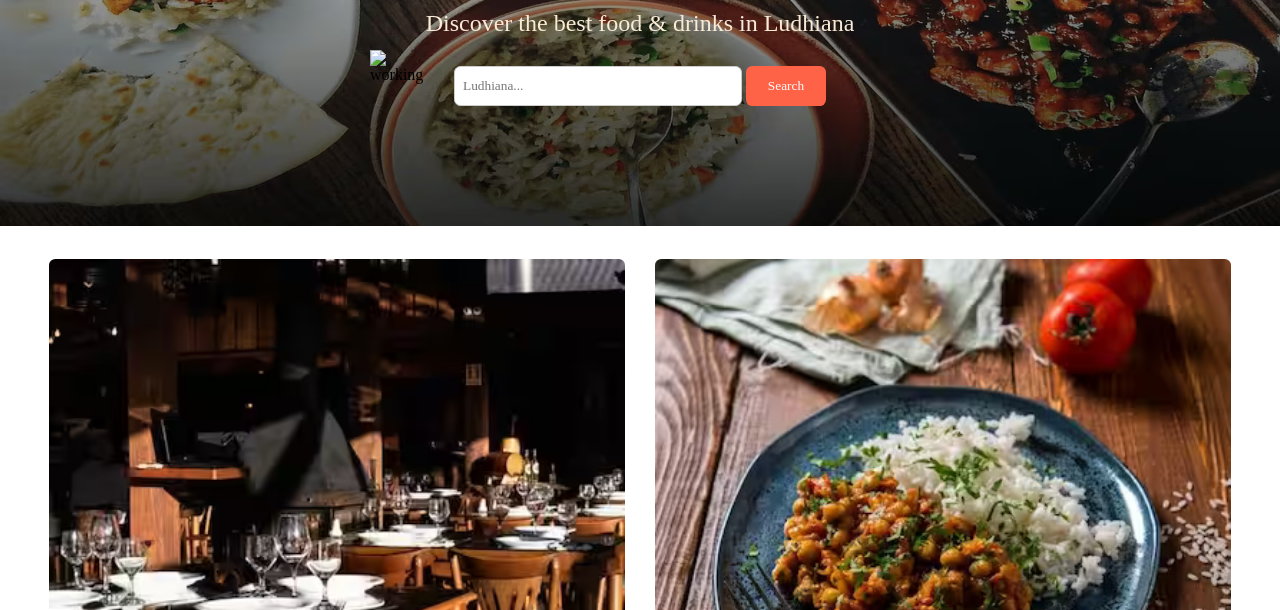
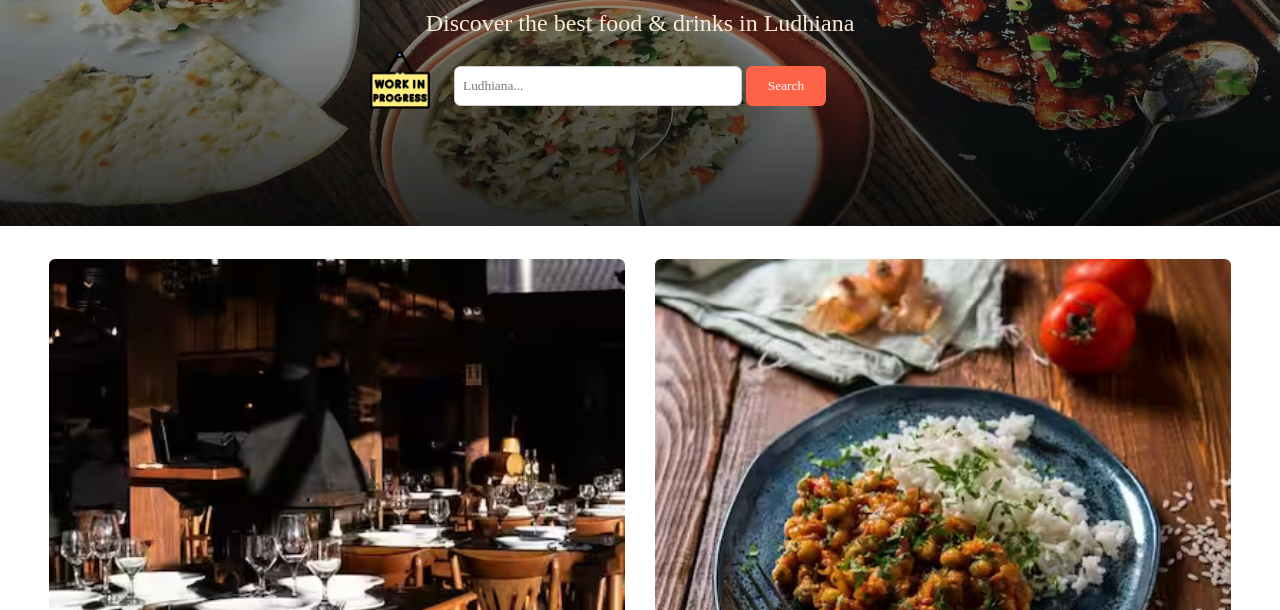
Before and after one commit to vishalcoder75/1ST_ZOMATO_CLONE, a plain HTML site: page index.html in a window 1280 px wide. Shown: the part 190-800 px from the top of the page. Drawn offline with Linux system fonts and the light colour scheme; the site is published under a folder, as on GitHub Pages, so addresses that start at the root find nothing; a script that the page names is missing; a web font is replaced by a local one.

Commit message:
Update index.html

```diff
--- a/index.html
+++ b/index.html
@@ -32,7 +32,7 @@
 
         <div class="zamtocenter">
           <img src="zomato logo.png" />
-          <working><img src="/1st_zomato_clone/working.png" alt="working" ></working>
+          <working><img src="working.png" alt="working" ></working>
 
         </div>
 
```
